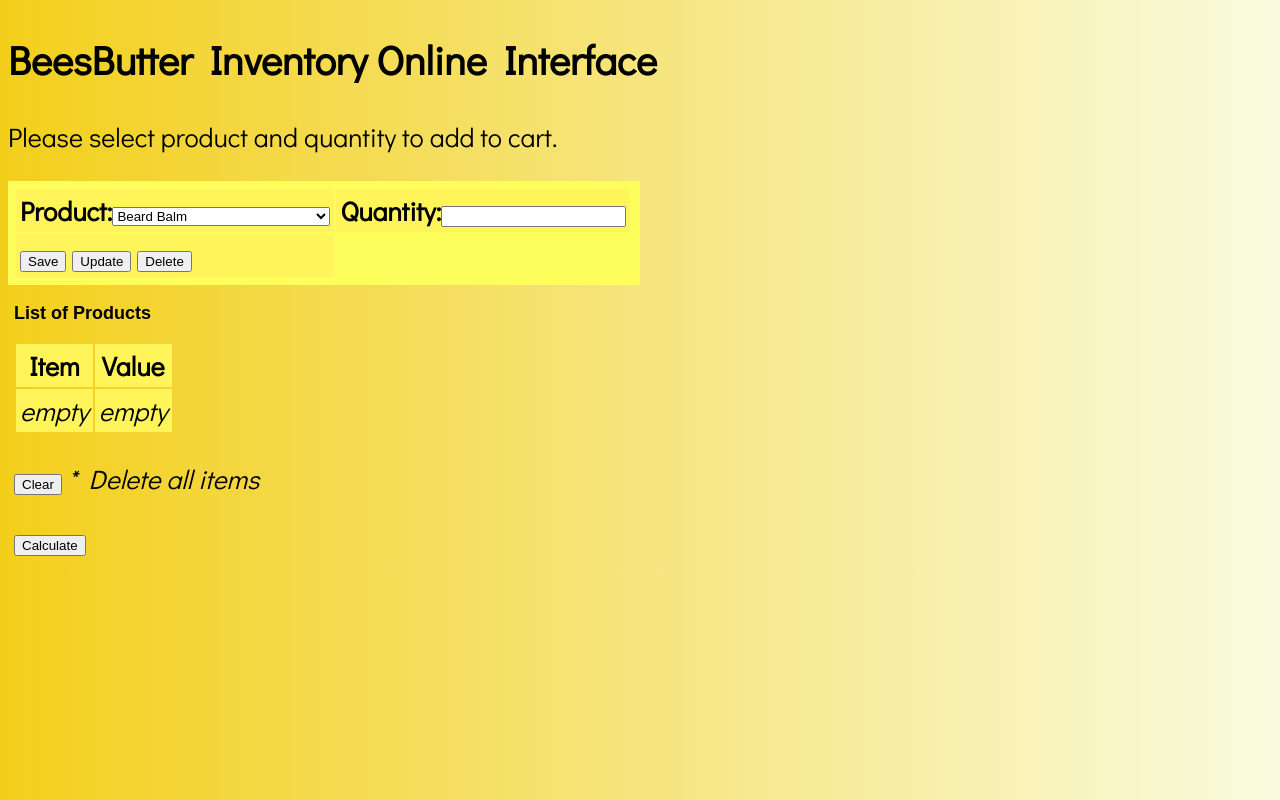
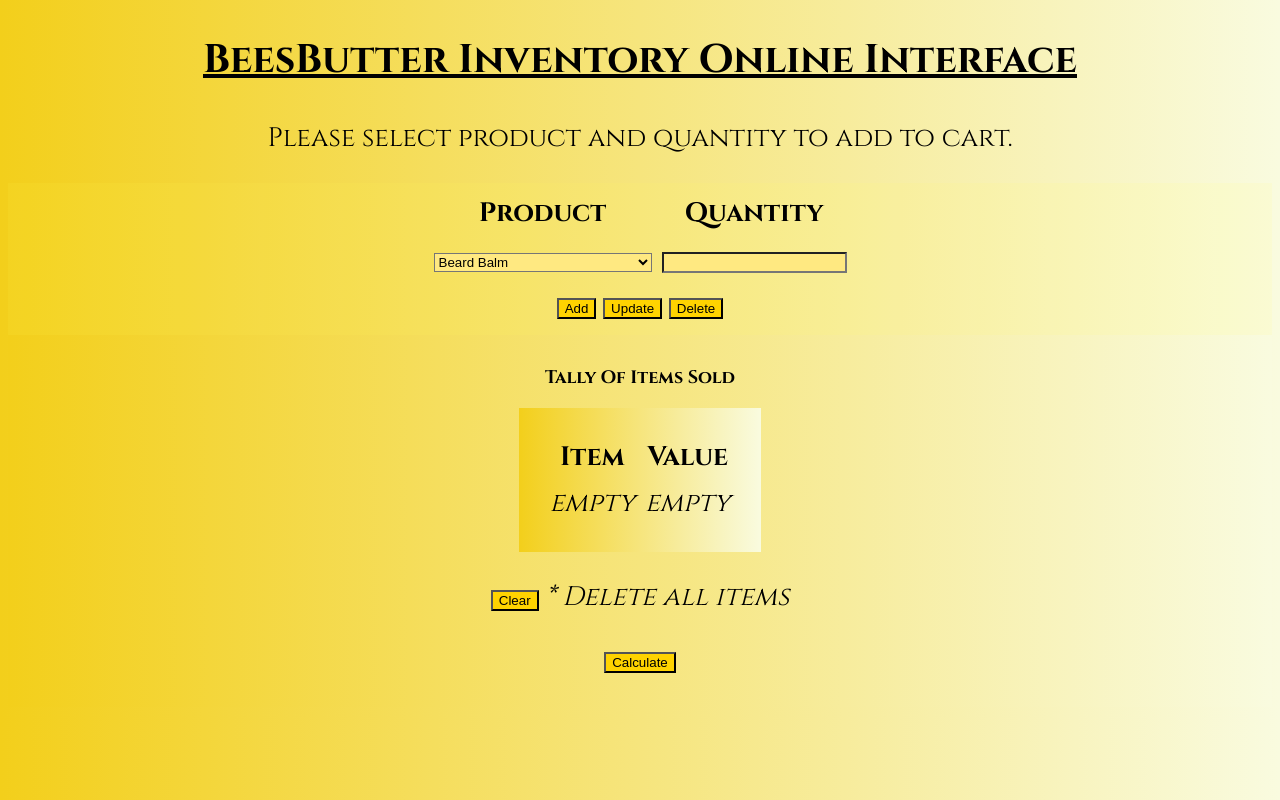
Before and after one commit to Kapitolos/SkinCareLineCostCalc, a Flask app: page /login in a window 1280 px wide. Run offline with Flask 2, Linux system fonts and the light colour scheme.

Commit message:
Asthetic changes.

```diff
--- a/static/StorageStyle.css
+++ b/static/StorageStyle.css
@@ -4,28 +4,37 @@
 	font-size: 20pt;
 }
 
+.header {
+	text-decoration: underline;
+}
+
 #invbody {
-	font-family: 'Didact Gothic', sans-serif;
+	font-family: 'Cinzel', serif;
+	text-align: -webkit-center;
+}
+
+#storage_buttons {
+	text-align:center;
 }
 
 #welcome {
 	margin-top: 10%;
 	text-align: center;
-	font-family: 'Didact Gothic', sans-serif;
+	font-family:'Cinzel', serif;
 	font-size: 50pt;
 }
 
 .container {
 	position: relative;
-	width: 50%;
-	margin-left: 20%;
   }
 
   .image {
 	display: block;
-	width: 100%;
-	height: auto;
-	border-radius: 20px;
+    position: relative;
+    border-radius: 95px;
+    margin-left: auto;
+    margin-right: auto;
+    z-index: -1;
   }
 
   .overlay {
@@ -34,11 +43,9 @@
 	bottom: 0;
 	left: 0;
 	right: 0;
-	height: 100%;
-	width: 100%;
 	opacity: 0;
-	transition: .5s ease;
-	background-color:#FDFD5C;
+	transition: 1s ease;
+	background-color:#FDFD5C55;
   }
 
   .container:hover .overlay {
@@ -46,8 +53,8 @@
   }
 
   .text {
-	color: black;
-	font-size: 40px;
+	color: white;
+	font-size: 60px;
 	position: absolute;
 	top: 50%;
 	left: 50%;
@@ -55,10 +62,41 @@
 	-ms-transform: translate(-50%, -50%);
   }
 
+  .text:before {
+	content: "";
+	position: absolute;
+	width: 100%;
+	height: 3px;
+	bottom: 0;
+	left: 0;
+	background: #eef08e;
+	visibility: hidden;
+	border-radius: 5px;
+	transform: scaleX(0);
+	transition: 1s linear;
+  }
+  .text:hover:before,
+  .text:focus:before {
+	visibility: visible;
+	transform: scaleX(1);
+  }
+
 td,th {
-	font-family: 'Didact Gothic', sans-serif;
+	font-family: 'Cinzel', serif;
 	padding: 4px;
-	background-color: #FFF45A;
+}
+
+.producttable {
+	align-content: center;
+
+}
+
+.dropdown {
+	background-color: #FFE981;
+}
+
+.ammount {
+	background-color: #FFE981;
 }
 
 label {
@@ -66,28 +104,56 @@
 }
 
 #main {
-	border: 10px black;
-	padding: 6px;
-	background-color:#FDFD5C;
-	margin-right: 50%;
+    border: 88px black;
+    padding: 6px;
+    background-color: #fdfd5615;
+    align-content: center;
 }
 
 #resultspage {
 	margin-top: 20%;
 	text-align: center;
-	font-family: 'Didact Gothic', sans-serif;
+	font-family: 'Cinzel', serif;
 	font-size: 50pt;
+	overflow: hidden;
+	white-space: normal;
+	animation:
+	  typing 1s steps(20, end),
+	  blink-caret .75s step-end infinite;
 }
+
+/* The typing effect */
+@keyframes typing {
+	from { width: 0 }
+	to { width: 100% }
+  }
+
 
 #items_table {
 	border: 10px bold black;
-	padding: 6px;
-	margin-top: 12px;
-	margin-right: 50%;
+	padding: 30px;
+	background: linear-gradient(to right, rgb(243, 207, 27), rgb(249, 251, 223));
 }
 
 #items_table h3 {
 	font-size: 18px;
 	margin-top: 0px;
-	font-family: sans-serif;
+	font-family: 'Cinzel', serif;
 }
+
+#list {
+	background: linear-gradient(to right, rgb(243, 207, 27), rgb(249, 251, 223));
+	padding: 25px;
+}
+
+.flowers {
+	display: block;
+    margin-left: auto;
+    margin-right: auto;
+    margin-top: -8%;
+    z-index: 2;
+}
+
+#calculate {
+	padding: 6px;
+}
--- a/templates/base.html
+++ b/templates/base.html
@@ -3,6 +3,10 @@
     <head>
         <link type="text/css" rel="stylesheet" href="{{ url_for('static', filename='StorageStyle.css') }}" />
         <link rel="preconnect" href="https://fonts.gstatic.com">
+        <link rel="preconnect" href="https://fonts.gstatic.com">
+        <link href="https://fonts.googleapis.com/css2?family=Cinzel&display=swap" rel="stylesheet">
+        <link rel="preconnect" href="https://fonts.gstatic.com">
+        <link href="https://fonts.googleapis.com/css2?family=Cinzel:wght@400;700&display=swap" rel="stylesheet">
         <link href="https://fonts.googleapis.com/css2?family=Didact+Gothic&display=swap" rel="stylesheet">
         <script src="{{ url_for('static', filename='Storage.js') }}"></script>
         <title>
--- a/templates/index.html
+++ b/templates/index.html
@@ -3,12 +3,13 @@
 {%block content%}
 <div class="container" id="welcome">
     <a href="/login">
-    <img src='../static/images/IMG_5768.JPEG' style="width:200pxto;height:400px;" class="image">
+    <img src='../static/images/IMG_5768.JPEG' style="width:200pxto;height:400px;" class="image"/>
     <div class="overlay">
         <div class="text">Welcome to the BeesButter Inventory website.</div>
     </div>
     </a>
 </div>
     <br>
+    <img src="../static/images/flowers.png" style="width: 50%;" class='flowers'/>
 </div>
 {%endblock%}
--- a/templates/login.html
+++ b/templates/login.html
@@ -2,15 +2,19 @@
 {% block title %}Login Page{% endblock %}
 
 {% block content %}
-<body name="body" id="invbody" onload="doShowAll()">
-	<h2>BeesButter Inventory Online Interface</h2>
+<body id="invbody" onload="doShowAll()">
+	<h2 class="header">BeesButter Inventory Online Interface</h2>
 	<p>Please select product and quantity to add to cart.</p>
 	<form method="POST" name=ShoppingList id="Shopping" action="/results">
 		<div id="main">
-			<table>
+			<table classname='producttable'>
+				<tr>
+					<th>Product</th>
+					<th>Quantity</th>
+				</tr>
 				<tr>
 
-					<td><b>Product:</b><select name=name>
+					<td ><b></b><select name=name class='dropdown'>
 						<option value="Beard Balm" name="Beard Balm">Beard Balm</option>
 						<option value="Bergamont Geranium Body Balm" name="Bergamont Geranium Body Balm">Bergamont Geranium Body Balm</option>
 						<option value="Cedarwood Body Balm" name="Cedarwood Body Balm">Cedarwood Body Balm</option>
@@ -29,32 +33,32 @@
 						<option value="Tattoo Pop" name="Tattoo Pop">Tattoo Pop</option>
 
 					</select></td>
-					<td><b>Quantity:</b><input type=text name=data></td>
+					<td><b></b><input type=text name=data class='ammount'></td>
 
 				</tr>
 
 				<tr>
-					<td>
-					    <input type=button value="Save"   onclick="SaveItem()">
-					    <input type=button value="Update" onclick="ModifyItem()">
-					    <input type=button value="Delete" onclick="RemoveItem()">
+					<td colspan="2" id="storage_buttons">
+					    <input type=button value="Add" style="background-color: #FFD300;" style="color: white;" style="cursor: pointer;" onclick="SaveItem()">
+					    <input type=button value="Update" style="background-color: #FFD300;" style="color: white;" style="cursor: pointer;" onclick="ModifyItem()">
+					    <input type=button value="Delete" style="background-color: #FFD300;" style="color: white;" style="cursor: pointer;" onclick="RemoveItem()">
 					</td>
 				</tr>
 			</table>
 		</div>
 		<div id="items_table">
-			<h3>List of Products</h3>
+			<h3>Tally Of Items Sold</h3>
 			<table id=list></table>
 			<p>
-				<label><input type=button value="Clear" onclick="ClearAll()">
+				<label><input type=button value="Clear" style="background-color: #FFD300;" style="color: white;" style="cursor: pointer;" onclick="ClearAll()">
 					<i>* Delete all items</i></label>
             </p>
-			<input id="Calculate" class="btn btn-primary" type="button" onclick="cartsend2()" value="Calculate">
+			<input id="Calculate" type="button" style="background-color: #FFD300;" style="color: white;" style="cursor: pointer;" onclick="cartsend2()" value="Calculate">
 		</div>
 	</form>
 	<form method="POST" id="List2" action="/results">
 		<div>
-			<input id="SneakValue" type=hidden name=data value=>
+			<input id="SneakValue" type=hidden name=data value=/>
 		</div>
 	</form>
 </body>
```
Also changed, not shown: static/images/flowers.png (added).
